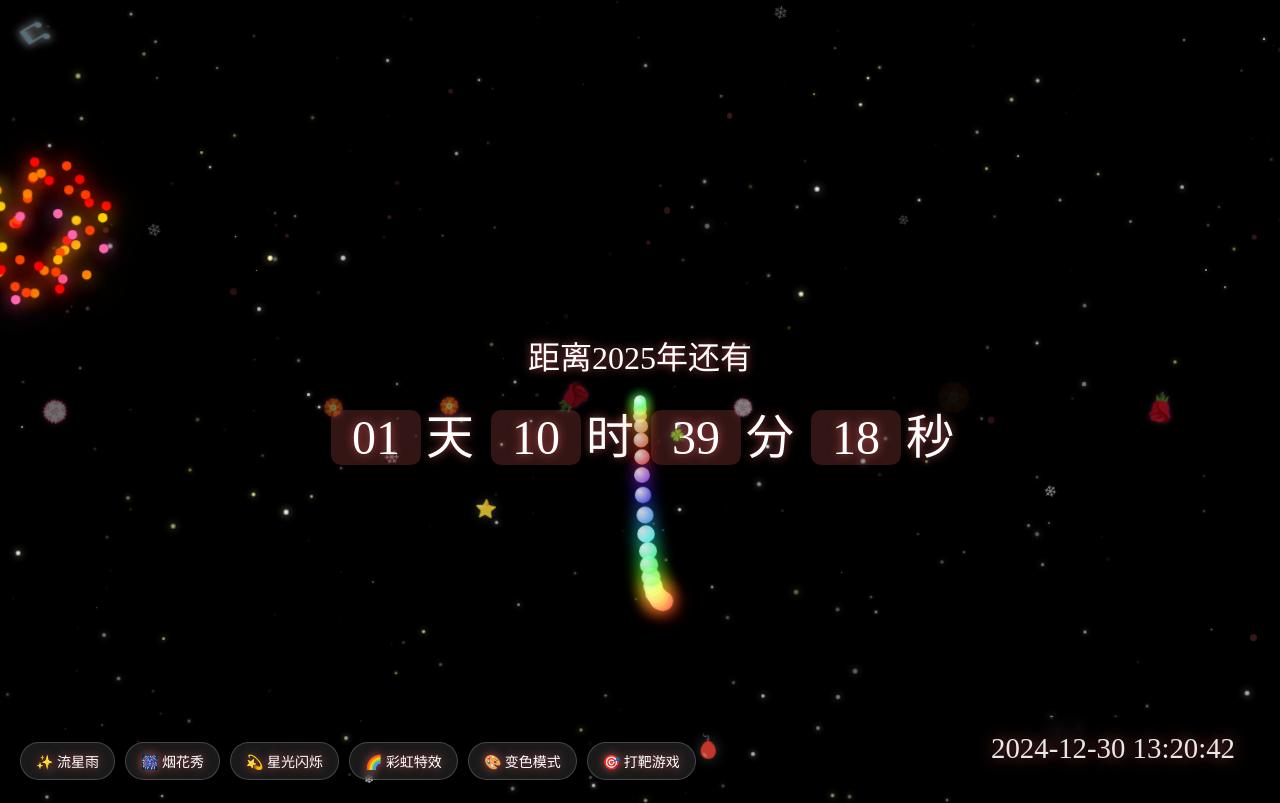
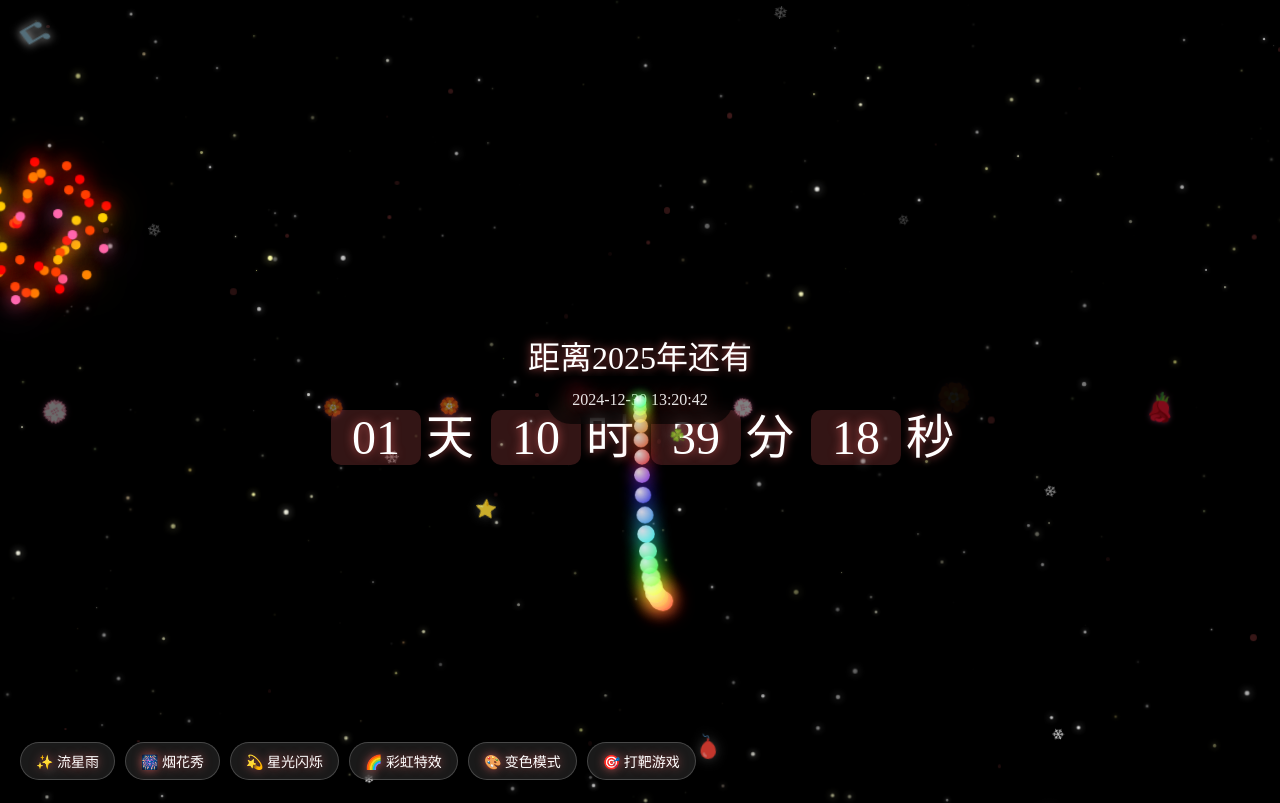
Before and after one commit to MuQY1818/Happy_New_Year, a plain HTML site: page index.html in a window 1280 px wide. Drawn offline with Linux system fonts and the light colour scheme; animation ran at ten frames a second.

Commit message:
Update index.html

```diff
--- a/index.html
+++ b/index.html
@@ -293,8 +293,9 @@
 
         .clock {
             position: fixed;
-            bottom: 20px;
+            bottom: 50%; // 从 20px 改为 50%
             right: 20px;
+            transform: translateY(50%); // 添加垂直居中
             font-size: 1.8em;
             color: rgba(255, 255, 255, 0.9);
             text-shadow: 0 0 15px rgba(255, 107, 107, 0.7);
```
